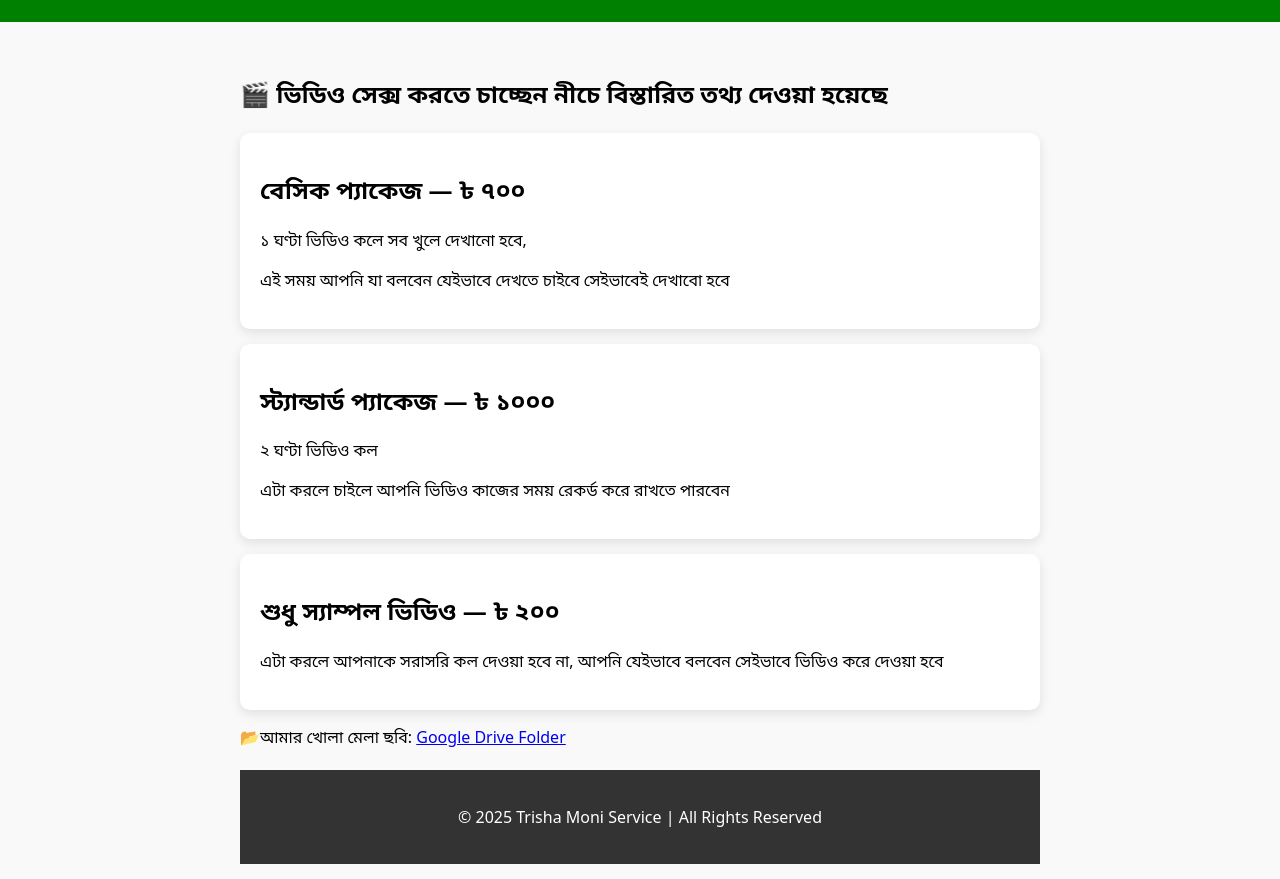
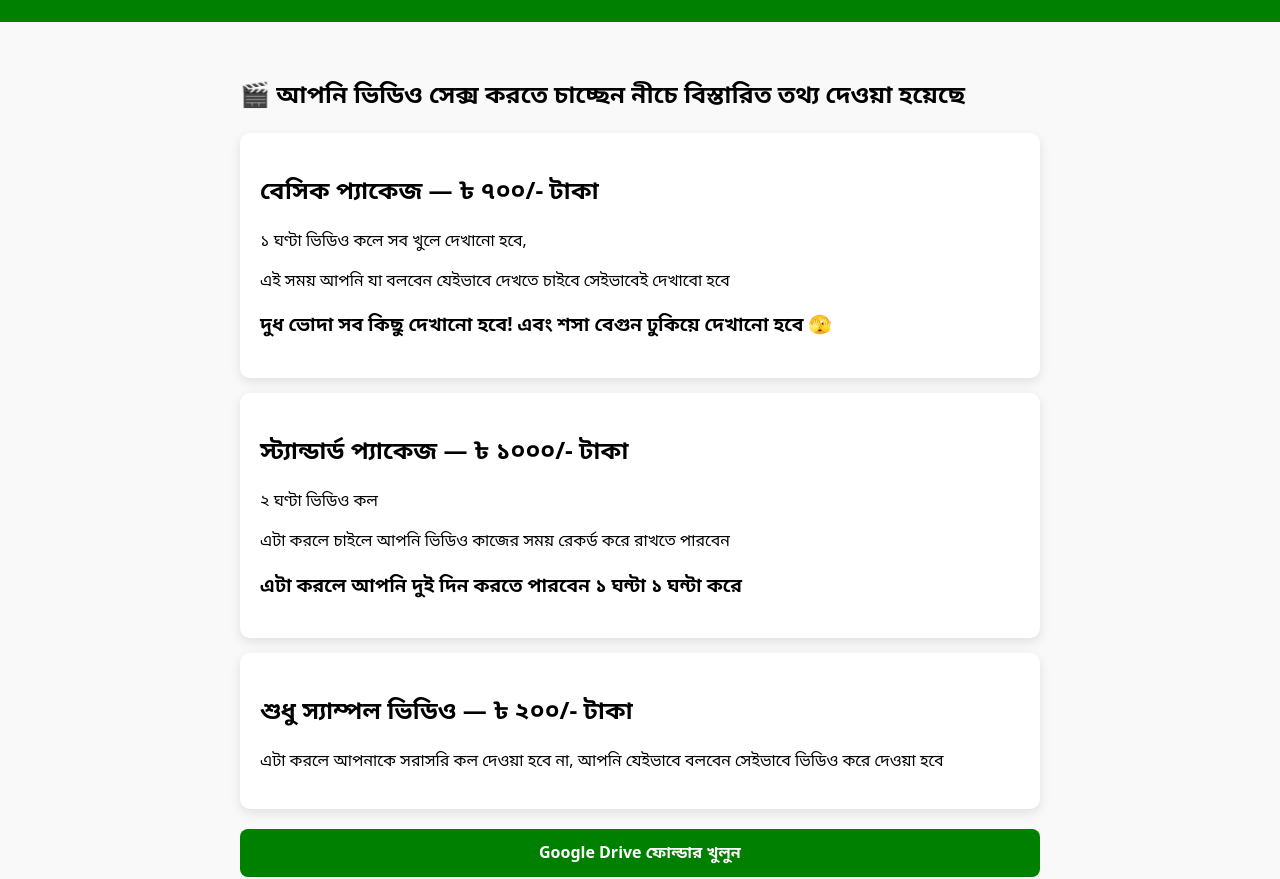
Before and after one commit to rupadash687-ctrl/Rupa-dash-, a plain HTML site: page video.html in a window 1280 px wide. Shown: the part 75-954 px from the top of the page. Drawn offline with Linux system fonts and the light colour scheme.

Commit message:
Update video.html

```diff
--- a/video.html
+++ b/video.html
@@ -10,6 +10,8 @@
     main {max-width: 800px; margin: 20px auto; padding: 15px;}
     .service {background: white; padding: 20px; border-radius: 10px; margin-bottom: 15px; box-shadow: 0 4px 12px rgba(0,0,0,0.1);}
     h1 {margin: 0;}
+     .gallery {display: grid; grid-template-columns: repeat(auto-fit, minmax(250px, 1fr)); gap: 10px; margin-top: 20px;}
+    .gallery img {width: 100%; border-radius: 8px;}
     footer { background-color:#333; color:white; padding:20px; text-align:center; margin-top:20px; }
   </style>
 </head>
@@ -19,25 +21,33 @@
   </header>
 
   <main>
-    <h2>🎬 ভিডিও সেক্স করতে চাচ্ছেন নীচে বিস্তারিত তথ্য দেওয়া হয়েছে</h2>
+    <h2>🎬 আপনি ভিডিও সেক্স করতে চাচ্ছেন নীচে বিস্তারিত তথ্য দেওয়া হয়েছে</h2>
 
     <div class="service">
-      <h2>বেসিক প্যাকেজ — ৳ ৭০০</h2>
+      <h2>বেসিক প্যাকেজ — ৳ ৭০০/- টাকা</h2>
       <p>১ ঘণ্টা ভিডিও কলে সব খুলে দেখানো হবে,</p>
       <p>এই সময় আপনি যা বলবেন যেইভাবে দেখতে চাইবে সেইভাবেই দেখাবো হবে</p>
+      <h3> দুধ ভোদা সব কিছু দেখানো হবে! এবং শসা বেগুন ঢুকিয়ে দেখানো হবে 🫣</h3>
     </div>
 
     <div class="service">
-      <h2>স্ট্যান্ডার্ড প্যাকেজ — ৳ ১০০০</h2>
+      <h2>স্ট্যান্ডার্ড প্যাকেজ — ৳ ১০০০/- টাকা</h2>
       <p>২ ঘণ্টা ভিডিও কল</p>
       <p>এটা করলে চাইলে আপনি ভিডিও কাজের সময় রেকর্ড করে রাখতে পারবেন</p>
+      <h3>এটা করলে আপনি দুই দিন করতে পারবেন ১ ঘন্টা ১ ঘন্টা করে</h3>
     </div>
 
     <div class="service">
-      <h2>শুধু স্যাম্পল ভিডিও — ৳ ২০০</h2>
+      <h2>শুধু স্যাম্পল ভিডিও — ৳ ২০০/- টাকা</h2>
       <p>এটা করলে আপনাকে সরাসরি কল দেওয়া হবে না, আপনি যেইভাবে বলবেন সেইভাবে ভিডিও করে দেওয়া হবে</p>
     </div>
 
+    <section class="gallery" style="text-align:center; margin-top:20px;">
+  <a href="https://drive.google.com/file/d/1wZkLUPbstQOkRy3-cQ1KGkOoMMGa5Zkj/view?usp=drivesdk" target="_blank"
+     style="display:inline-block; padding:12px 25px; background:green; color:white; border-radius:8px; text-decoration:none; font-weight:bold; font-size:16px; transition:0.2s;">
+    Google Drive ফোল্ডার খুলুন
+  </a>
+    </section>
     <p>📂আমার খোলা মেলা ছবি: <a href="https://drive.google.com/drive/folders/1Dmt_lZjp3BSkO9WRt2rTOe2Skj6yfjQm" target="_blank">Google Drive Folder</a></p>
  <footer>
     <p>© 2025 Trisha Moni Service | All Rights Reserved</p>
```
